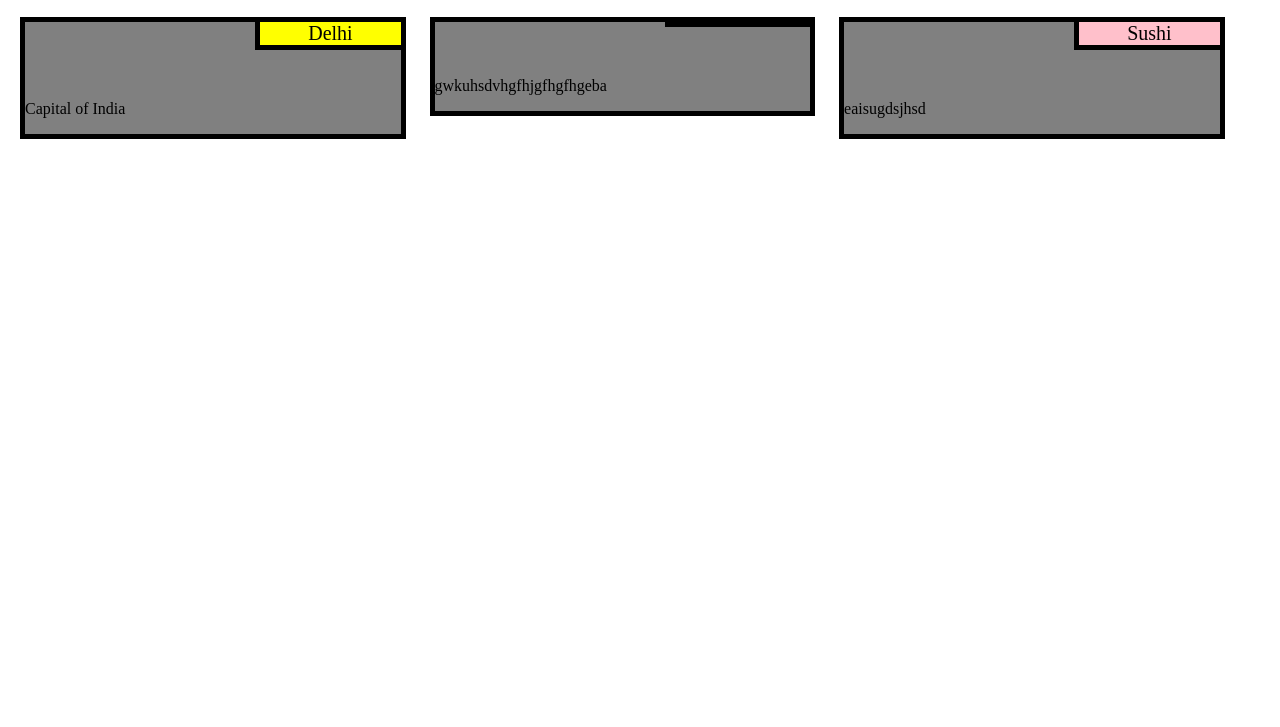
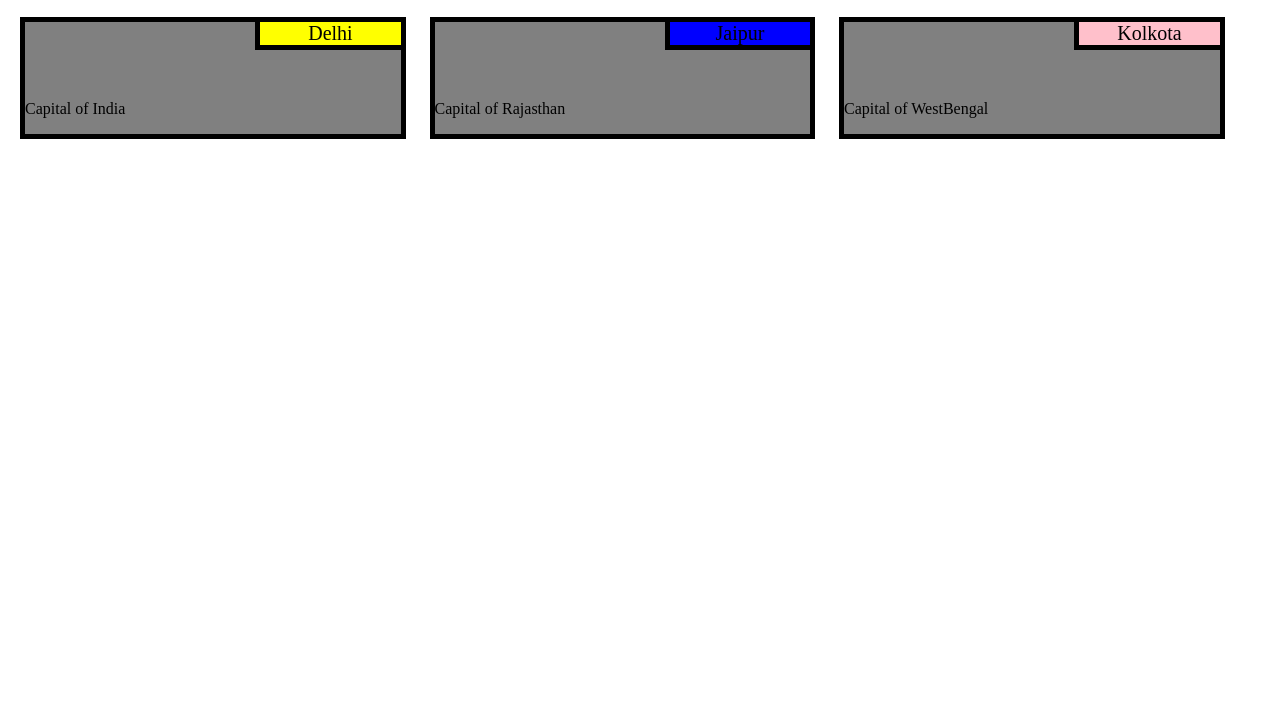
Before and after one commit to BALAKUMARAN01/coursera-websitedev, a plain HTML site: page module2-sol/index.html in a window 1280 px wide. Shown: the part 73-800 px from the top of the page. Drawn offline with Linux system fonts and the light colour scheme.

Commit message:
Update index.html

```diff
--- a/module2-sol/index.html
+++ b/module2-sol/index.html
@@ -16,12 +16,12 @@
 		</p>
 	</div>
 	<div class="best">
-		<p class="top2"></p>
-		<p class="width">gwkuhsdvhgfhjgfhgfhgeba</p>
+		<p class="top2">Jaipur</p>
+		<p class="width">Capital of Rajasthan</p>
 	</div>
 	<div class="best hi">
-		<p class="top3">Sushi</p>
-		<p class="width">eaisugdsjhsd</p>
+		<p class="top3">Kolkota</p>
+		<p class="width">Capital of WestBengal</p>
 	</div>
 </body>
 </html>
```
